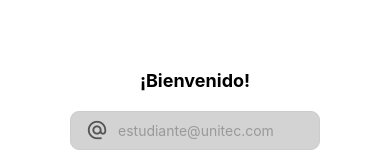
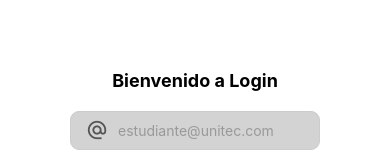
Before and after one commit to gersonpalma06-coder/programovil, a React Native app in the folder Tarea1/: screen /LoginScreen in a window 390 px wide. Shown: the part 187-347 px from the top of the page. Built offline with nearby package versions, Linux system fonts and the light colour scheme.

Commit message:
feat: actualizar servicio de navegacion y pantalla de login

```diff
--- a/Tarea1/src/navigation/NavigationService.tsx
+++ b/Tarea1/src/navigation/NavigationService.tsx
@@ -1,4 +1,4 @@
-import { createNavigationContainerRef } from '@react-navigation/native';
-import { RootStackParamList } from './StackNavigator';
+import { createNavigationContainerRef } from "@react-navigation/native";
+import { RootStackParamList } from "./StackNavigator";
 
 export const navigationRef = createNavigationContainerRef<RootStackParamList>();
--- a/Tarea1/src/screens/Login.tsx
+++ b/Tarea1/src/screens/Login.tsx
@@ -3,8 +3,10 @@ import { StyleSheet, Text, View } from 'react-native';
 import CustomButton from '../components/CustomButton';
 import CustomInput from '../components/CustomInput';
 import React, { useState, useEffect } from "react";
+import { useAuth } from '../contexts/AuthContext';
 
 export default function Login({ navigation }: any) {
+const {login} = useAuth();
 
   const [email, setEmail] = useState('');
   const [password, setPassword] = useState('');
@@ -32,13 +34,18 @@ export default function Login({ navigation }: any) {
   }, [contador]);
 
   const handleLogin = () => {
-    navigation.navigate('UserTabs', { email: email });
+    const allowed = login(email);
+    if (allowed) {
+    navigation.navigate('UserTabs', { screen: "HomeTab" , params:{ email }});
+    } else {
+      console.log('Acceso denegado. Solo se permiten correos .edu');
+    }
   };
 
   return (
     <View style={styles.container}>
 
-      <Text style={styles.title}>¡Bienvenido!</Text>
+      <Text style={styles.title}>Bienvenido a Login</Text>
 
       <CustomInput
         placeholder="estudiante@unitec.com"
```
